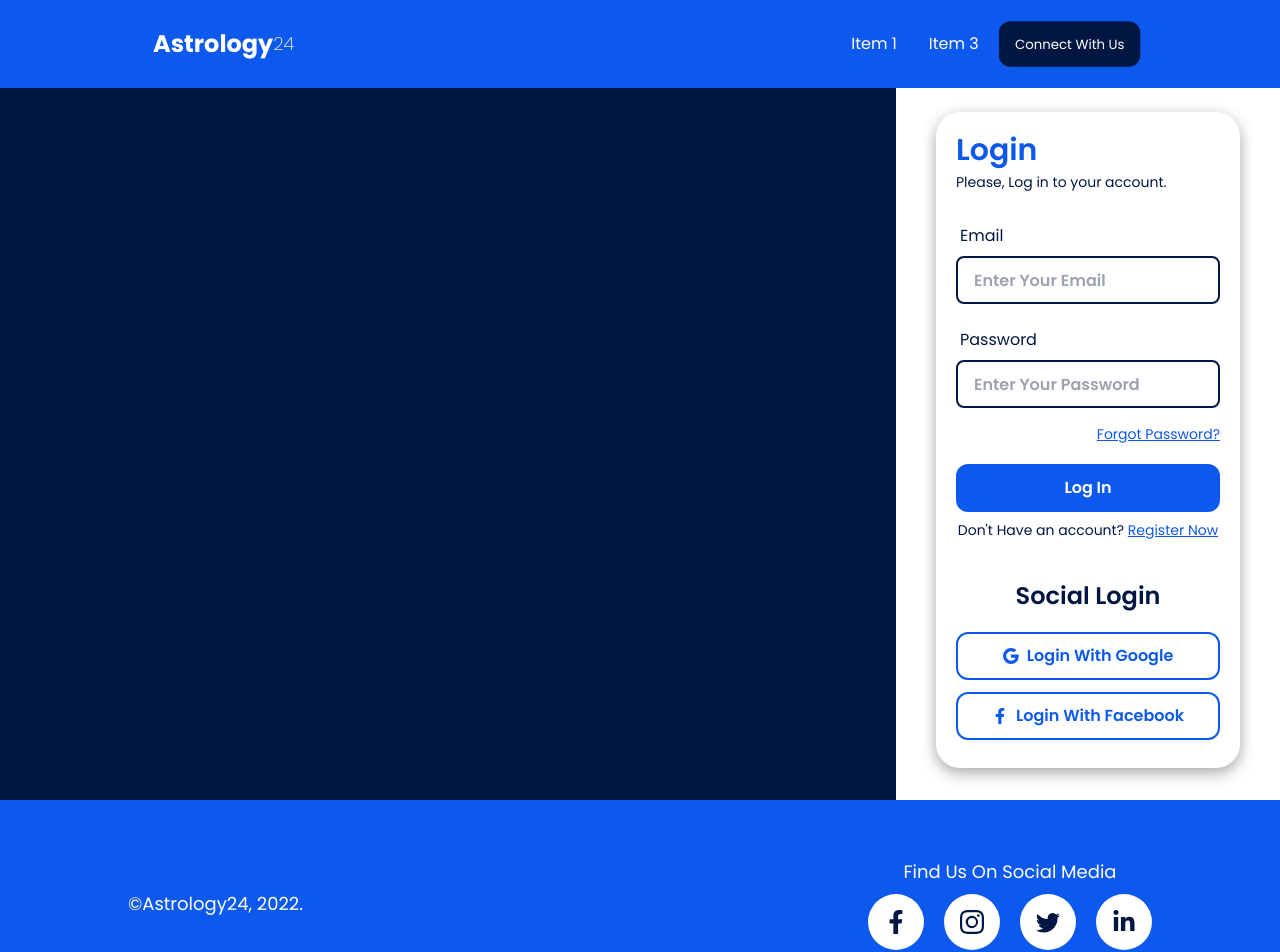
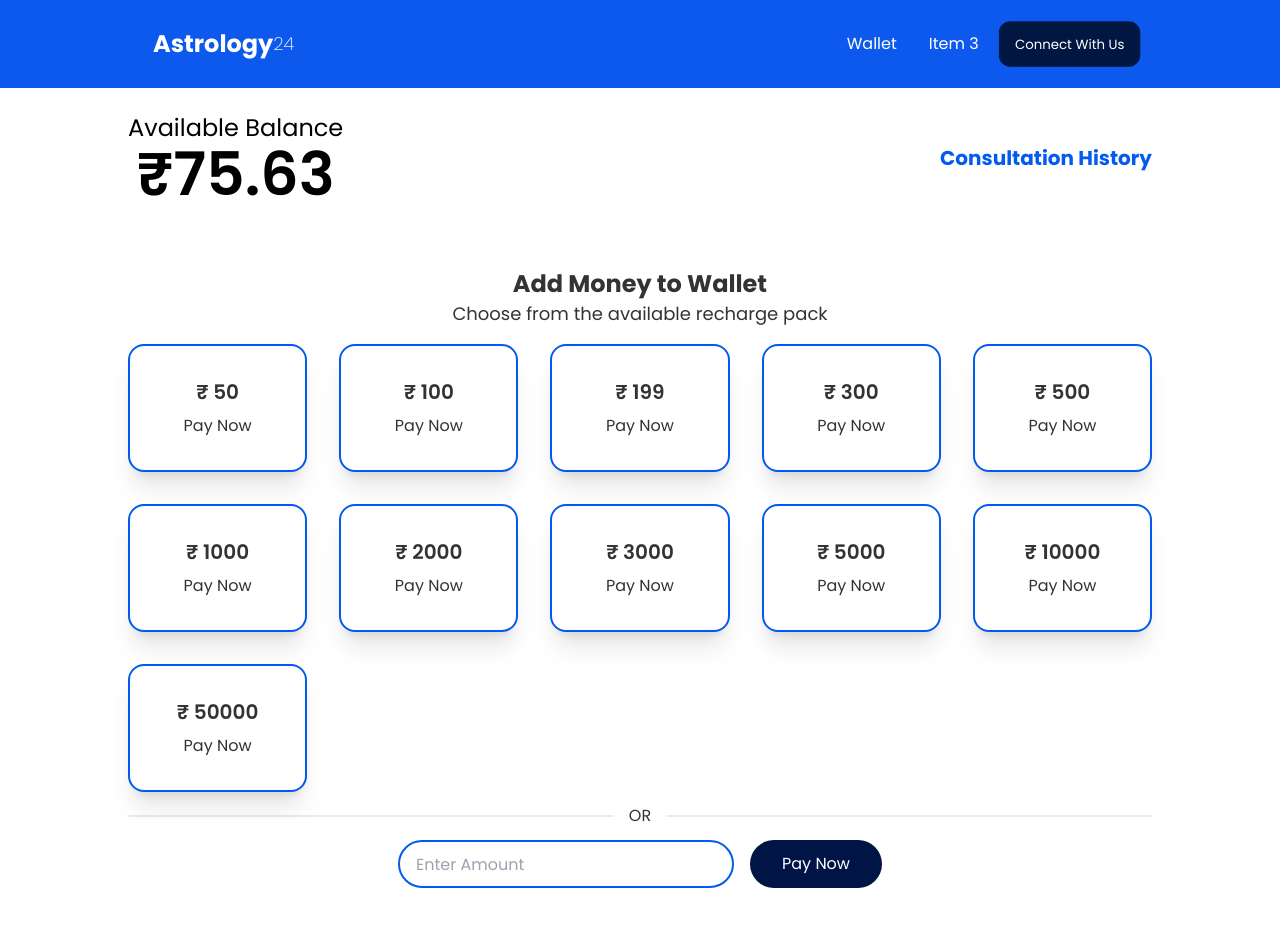
Before and after one commit to Victor-Sammy/astro24, a React (Create React App) app in the folder frontend/: page /wallet in a window 1280 px wide. Shown: the top 952 px of the page. Built offline with nearby package versions, Linux system fonts and the light colour scheme.

Commit message:
add wallet

```diff
--- a/frontend/package.json
+++ b/frontend/package.json
@@ -14,6 +14,7 @@
     "react-helmet-async": "^1.3.0",
     "react-hook-form": "^7.32.1",
     "react-icons": "^4.4.0",
+    "react-router-dom": "^6.3.0",
     "react-scripts": "5.0.1",
     "react-toastify": "^9.0.4",
     "web-vitals": "^2.1.4"
--- /dev/null
+++ b/frontend/public/packs.json
@@ -0,0 +1,46 @@
+[
+  {
+    "pack": 1,
+    "amount": "50"
+  },
+  {
+    "pack": 2,
+    "amount": "100"
+  },
+  {
+    "pack": 3,
+    "amount": "199"
+  },
+  {
+    "pack": 4,
+    "amount": "300"
+  },
+  {
+    "pack": 5,
+    "amount": "500"
+  },
+  {
+    "pack": 6,
+    "amount": "1000"
+  },
+  {
+    "pack": 7,
+    "amount": "2000"
+  },
+  {
+    "pack": 8,
+    "amount": "3000"
+  },
+  {
+    "pack": 9,
+    "amount": "5000"
+  },
+  {
+    "pack": 10,
+    "amount": "10000"
+  },
+  {
+    "pack": 11,
+    "amount": "50000"
+  }
+]
--- a/frontend/src/App.js
+++ b/frontend/src/App.js
@@ -1,15 +1,22 @@
+import { Route, Routes } from 'react-router-dom';
 import { ToastContainer } from 'react-toastify';
 import 'react-toastify/dist/ReactToastify.css';
 import './App.css';
 import Login from './pages/Authentication/Login/Login';
 import Footer from './pages/Shared/Footer/Footer';
 import Header from './pages/Shared/Header/Header';
+import RechargeNow from './pages/wallet/RechargeNow';
+import Wallet from './pages/wallet/Wallet';
 
 function App() {
   return (
     <main className='App' data-theme='astrologyTheme'>
       <Header />
-      <Login />
+      <Routes>
+        <Route path='/' element={<Login />} />
+        <Route path='/wallet' element={<Wallet />} />
+        <Route path='/recharge/:id' element={<RechargeNow />} />
+      </Routes>
       <Footer />
       <ToastContainer position='bottom-right' />
     </main>
--- a/frontend/src/index.js
+++ b/frontend/src/index.js
@@ -4,12 +4,15 @@ import './index.css';
 import App from './App';
 import reportWebVitals from './reportWebVitals';
 import { HelmetProvider } from 'react-helmet-async';
+import { BrowserRouter } from 'react-router-dom';
 
 const root = ReactDOM.createRoot(document.getElementById('root'));
 root.render(
   <React.StrictMode>
     <HelmetProvider>
-      <App />
+      <BrowserRouter >
+        <App />
+      </BrowserRouter>
     </HelmetProvider>
   </React.StrictMode>
 );
--- a/frontend/src/pages/Shared/Header/Header.js
+++ b/frontend/src/pages/Shared/Header/Header.js
@@ -1,10 +1,11 @@
 import React from 'react';
+import { Link } from 'react-router-dom';
 
 const Header = () => {
 
     // rendering the header component here
     return (
-        <header className='bg-primary w-full fixed'>
+        <header className='bg-primary w-full fixed z-50'>
             <nav className='md:w-4/5 mx-auto'>
                 <div className='navbar text-accent py-5'>
                     <div className='navbar-start'>
@@ -13,7 +14,7 @@ const Header = () => {
                                 <svg xmlns='http://www.w3.org/2000/svg' className='h-5 w-5' fill='none' viewBox='0 0 24 24' stroke='currentColor'><path strokeLinecap='round' strokeLinejoin='round' strokeWidth='2' d='M4 6h16M4 12h8m-8 6h16' /></svg>
                             </label>
                             <ul tabIndex='0' className='menu menu-compact dropdown-content mt-3 p-2 shadow bg-primary rounded-box w-52'>
-                                <li><a>Item 1</a></li>
+                                <li><Link to="/wallet">Wallet</Link></li>
                                 <li><a>Item 3</a></li>
                                 <a className='btn btn-secondary text-accent capitalize font-normal rounded-xl'>Connect With Us</a>
                             </ul>
@@ -22,7 +23,7 @@ const Header = () => {
                     </div>
                     <div className='navbar-end hidden md:inline-flex'>
                         <ul className='menu menu-horizontal p-0'>
-                            <li><a>Item 1</a></li>
+                            <li><Link to="/wallet">Wallet</Link></li>
                             <li><a>Item 3</a></li>
                         </ul>
                         <a className='btn btn-secondary text-accent capitalize font-normal rounded-xl'>Connect With Us</a>
--- /dev/null
+++ b/frontend/src/pages/wallet/Pack.js
@@ -0,0 +1,18 @@
+import React from "react";
+import { useNavigate } from "react-router-dom";
+const Pack = ({ pack: { amount } }) => {
+  const navigate = useNavigate();
+  return (
+    <div
+      onClick={() => navigate(`/recharge/${amount}`)}
+      class="card  bg-white transform duration-200 hover:bg-[#025AF0] hover:text-white shadow-xl border-2 border-[#025AF0] "
+    >
+      <div class="card-body items-center text-center">
+        <h2 class="card-title">₹ {amount}</h2>
+        <button>Pay Now</button>
+      </div>
+    </div>
+  );
+};
+
+export default Pack;
--- /dev/null
+++ b/frontend/src/pages/wallet/RechargeNow.js
@@ -0,0 +1,54 @@
+import { Link, useParams } from "react-router-dom";
+
+const RechargeNow = () => {
+  const id = useParams();
+  console.log(id);
+  return (
+    <div className="w-[80%] mx-auto h-screen py-28">
+      <p className="text-2xl">Payment Details</p>
+      <div className="my-3">
+        <p className="flex justify-between">
+          <span>Total Amount</span>
+          <span>₹{id.id}</span>
+        </p>
+        <p className="flex justify-between my-2">
+          <span>Get @ 18%</span>
+          <span>₹{parseFloat((id.id * 18) / 100)}</span>
+        </p>
+        <p className="flex justify-between">
+          <span>Total Payable Amount</span>
+          <span>₹{parseInt((id.id * 18) / 100) + parseInt(id.id)}</span>
+        </p>
+      </div>
+      <div className="bg-[#025AF0] w-full h-[1.5px]"></div>
+      <p className="my-2">
+        If you have a Coupon Code,{" "}
+        <Link className="text-[#025AF0]" to="/">
+          Click here
+        </Link>
+      </p>
+      <div className="bg-[#025AF0] w-full h-[1.5px]"></div>
+      <div className="bg-[#025AF0] w-full my-6 rounded-sm text-white flex py-4 justify-center gap-6">
+        <svg
+          fill="yellow"
+          width="40px"
+          xmlns="http://www.w3.org/2000/svg"
+          viewBox="0 0 512 512"
+        >
+          <path d="M152 0H154.2C186.1 0 215.7 16.91 231.9 44.45L256 85.46L280.1 44.45C296.3 16.91 325.9 0 357.8 0H360C408.6 0 448 39.4 448 88C448 102.4 444.5 115.1 438.4 128H480C497.7 128 512 142.3 512 160V224C512 241.7 497.7 256 480 256H32C14.33 256 0 241.7 0 224V160C0 142.3 14.33 128 32 128H73.6C67.46 115.1 64 102.4 64 88C64 39.4 103.4 0 152 0zM190.5 68.78C182.9 55.91 169.1 48 154.2 48H152C129.9 48 112 65.91 112 88C112 110.1 129.9 128 152 128H225.3L190.5 68.78zM360 48H357.8C342.9 48 329.1 55.91 321.5 68.78L286.7 128H360C382.1 128 400 110.1 400 88C400 65.91 382.1 48 360 48V48zM32 288H224V512H80C53.49 512 32 490.5 32 464V288zM288 512V288H480V464C480 490.5 458.5 512 432 512H288z" />
+        </svg>
+        <div>
+          <p className="text-yellow-500">Bonus:₹101</p>
+          <p>Balance in your wallet after recharge:₹300</p>
+        </div>
+      </div>
+      <div className="flex justify-center">
+        <button className="bg-[#001446] text-white px-8 py-2 rounded-full">
+          Pay Now
+        </button>
+      </div>
+    </div>
+  );
+};
+
+export default RechargeNow;
--- /dev/null
+++ b/frontend/src/pages/wallet/Wallet.js
@@ -0,0 +1,72 @@
+import React, { useEffect, useState } from "react";
+import { useNavigate } from "react-router-dom";
+import Pack from "./Pack";
+
+const Wallet = () => {
+  // #025AF0  #001446
+  const navigate = useNavigate();
+  const [packs, setPacks] = useState([]);
+  useEffect(() => {
+    fetch("packs.json")
+      .then((res) => res.json())
+      .then((data) => setPacks(data));
+  }, []);
+  const handlePay = (e) => {
+    e.preventDefault();
+    const amount = e.target.amount.value;
+    navigate(`/recharge/${amount}`);
+  };
+  return (
+    <div className="w-[80%] mx-auto py-28" >
+      {/* balance & history section*/}
+      <section className="flex justify-between items-center">
+        {/* available balance */}
+        <div>
+          <p className="md:text-2xl text-black">Available Balance</p>
+          <h1 className="text-3xl md:text-6xl text-black font-semibold">
+            ₹75.63
+          </h1>
+        </div>
+        {/* consultation history */}
+        <div>
+          <p className="text-[#025AF0] text-xs md:text-xl font-bold">
+            Consultation History
+          </p>
+        </div>
+      </section>
+      {/* recharge pack */}
+      <section className="mt-16">
+        {/* section title */}
+        <div>
+          <h4 className="text-2xl font-bold">Add Money to Wallet</h4>
+          <p className="text-lg">Choose from the available recharge pack</p>
+        </div>
+        <div className="grid  md:grid-cols-2 lg:grid-cols-3 xl:grid-cols-5 justify-items-stretch gap-8 mt-4">
+          {packs.map((pack) => (
+            <Pack pack={pack} key={pack.pack} />
+          ))}
+        </div>
+        <div class="divider ">OR</div>
+        <form
+          onSubmit={handlePay}
+          className="flex flex-col md:flex-row justify-center gap-4"
+          action=""
+        >
+          <input
+            placeholder="Enter Amount"
+            className="border-2 border-[#025AF0] rounded-full h-12 pl-4"
+            type="text"
+            name="amount"
+            required
+            id=""
+          />
+          <button className="h-12 px-8 bg-[#001446] transform duration-200 hover:bg-[#025AF0] text-white rounded-full">
+            Pay Now
+          </button>
+        </form>
+      </section>
+    </div>
+  );
+};
+
+export default Wallet;
```
Also changed, not shown: 1 other file (tests, documents, lock files or other folders).
